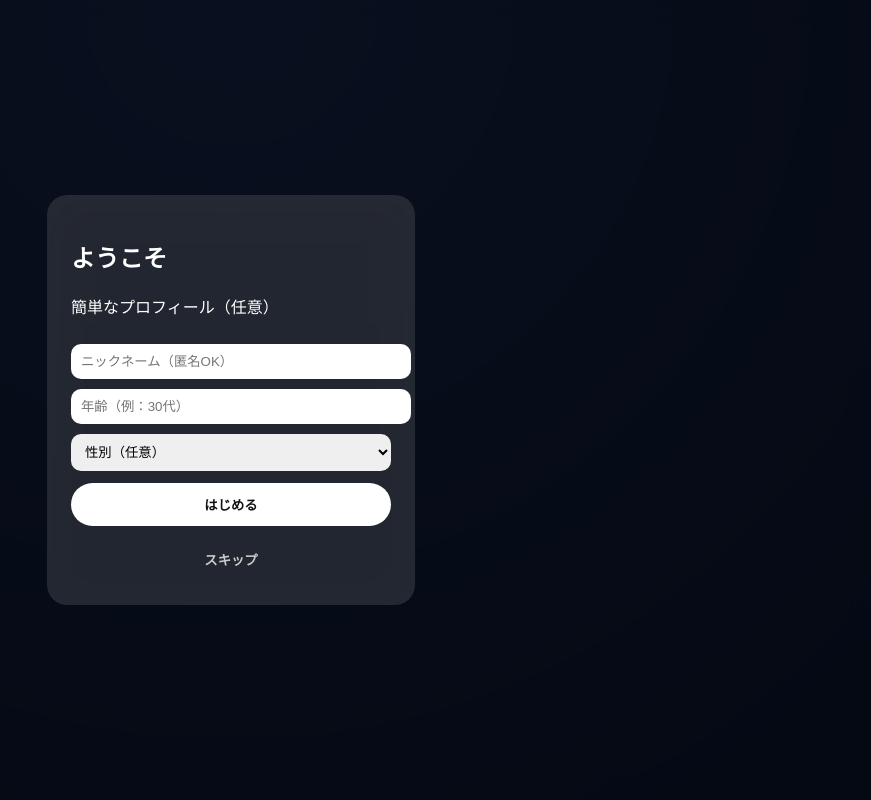
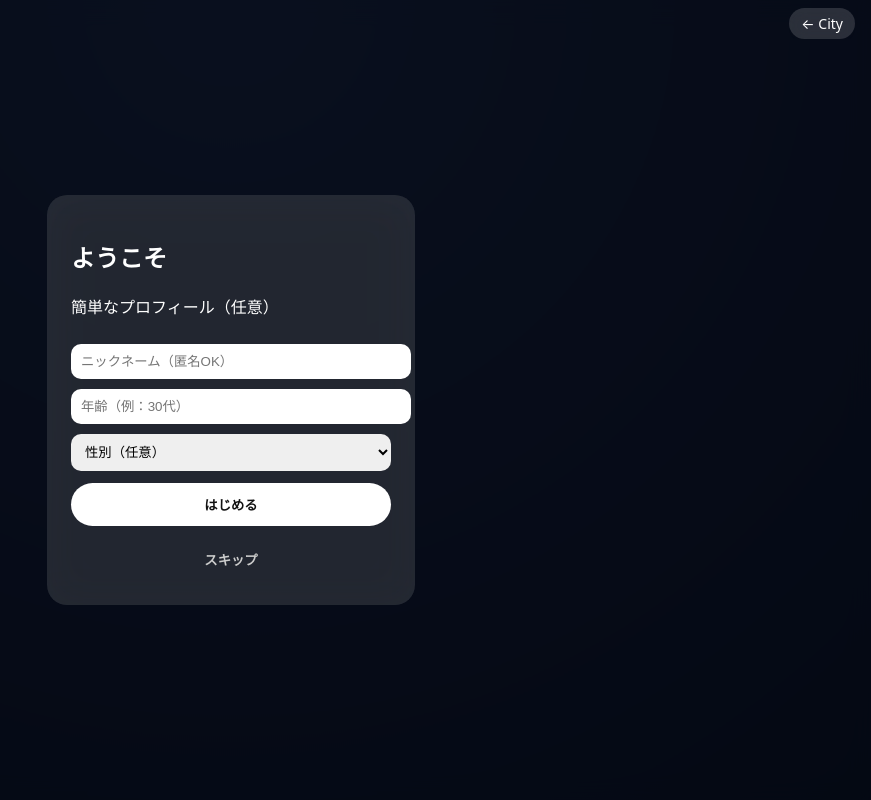
Before and after one commit to kontakun1120-bit/voiceaurahealth, a Flask app: page /room in a window 1280 px wide. Shown: the whole page, without its empty margins (409-1280 px from the left). Run offline with Flask 3, Linux system fonts and the light colour scheme.

Commit message:
Add files via upload

```diff
--- a/static/css/city.css
+++ b/static/css/city.css
@@ -72,6 +72,23 @@ body {
 
 .city-card p {
   opacity: 0.82;
+}
+
+.top-bar {
+  position: fixed;
+  top: 12px;
+  right: 16px;
+  z-index: 10000;
+}
+
+.back-city {
+  font-size: 14px;
+  padding: 6px 12px;
+  border-radius: 999px;
+  background: rgba(255,255,255,0.15);
+  color: white;
+  text-decoration: none;
+  backdrop-filter: blur(10px);
 }
 
 .room {
```
